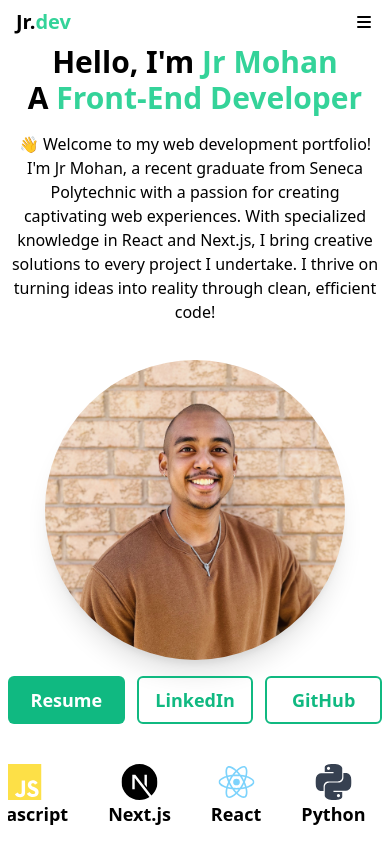
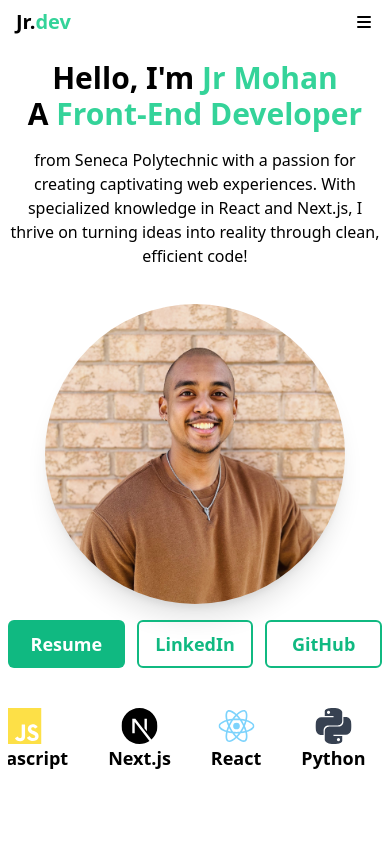
Before and after one commit to jmar753/ProfessionalWebsite, a Next.js app: page / in a window 390 px wide. Built offline with nearby package versions, Linux system fonts and the light colour scheme.

Commit message:
temp mobile change

```diff
--- a/pages/Introduction.js
+++ b/pages/Introduction.js
@@ -35,7 +35,7 @@ export default function Introduction() {
                     <div className="md:p-12 md:col-span-3 md:text-left text-center">
                         <div className="h-full flex items-center justify-center">
                             <div className="">
-                                <h1 className="text-3xl md:text-4xl lg:text-5xl font-semibold">
+                                <h1 className="text-3xl pt-4 md:pt-0 md:text-4xl lg:text-5xl font-semibold">
                                     Hello, I&apos;m <span className="md:hidden text-3xl text-emerald-400">Jr Mohan</span>
                                 </h1>
                                 <h1 className="hidden md:block text-6xl lg:text-7xl font-bold text-emerald-400 items-center">
@@ -46,7 +46,7 @@ export default function Introduction() {
                                 </h1>
 
                                 <div className="pt-4 md:pt-8 py-5">
-                                👋 Welcome to my web development portfolio! I&apos;m Jr Mohan, a recent graduate from Seneca Polytechnic with a passion for creating captivating web experiences. With specialized knowledge in React and Next.js, I bring creative solutions to every project I undertake. I thrive on turning ideas into reality through clean, efficient code!
+                                <span className="hidden md:block">👋 Welcome to my web development portfolio! I&apos;m Jr Mohan, a recent graduate</span> from Seneca Polytechnic with a passion for creating captivating web experiences. With specialized knowledge in React and Next.js, I thrive on turning ideas into reality through clean, efficient code!
                                 </div>
 
                                 <div className="hidden md:grid grid-cols-3 gap-3 pb-7 pt-4">
```
